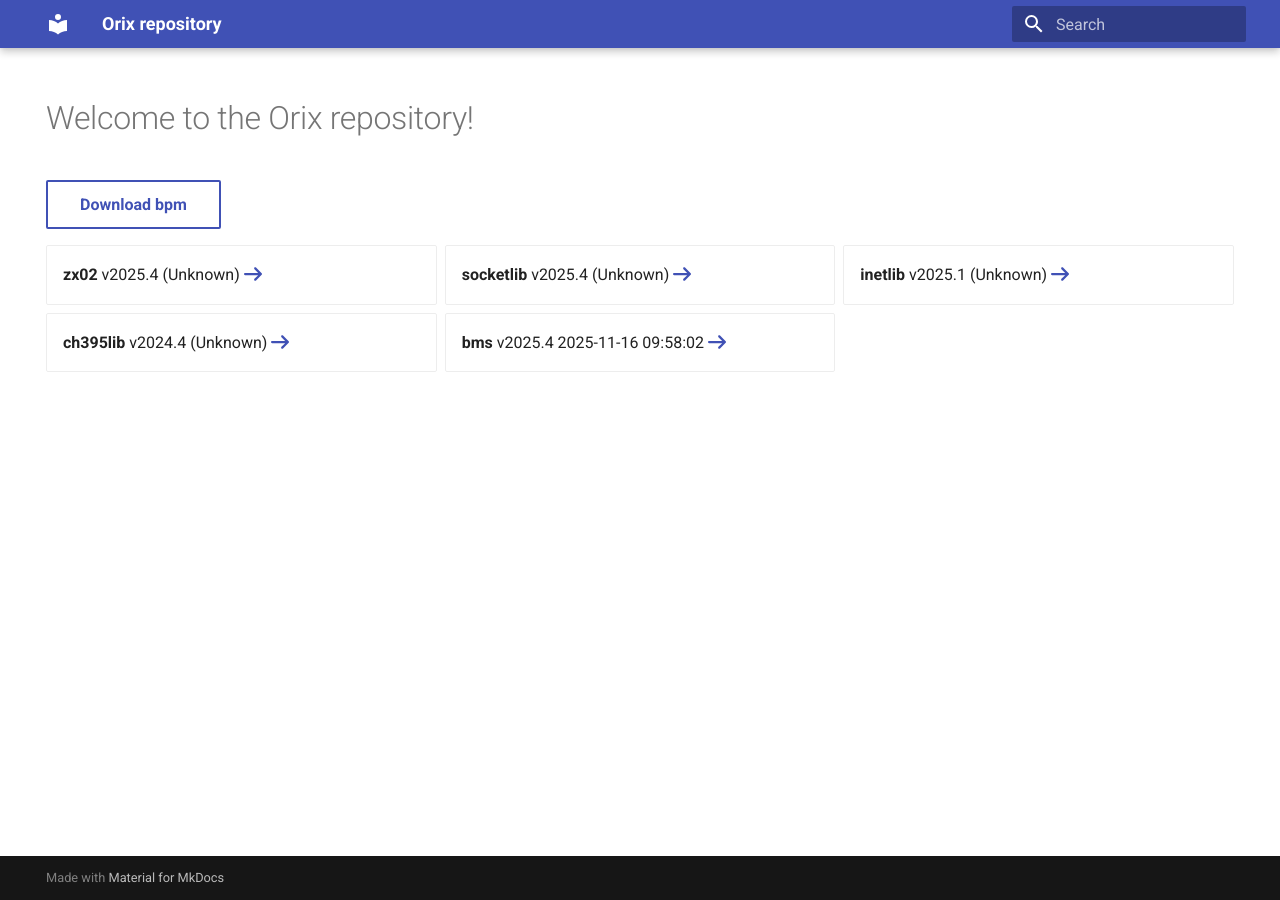
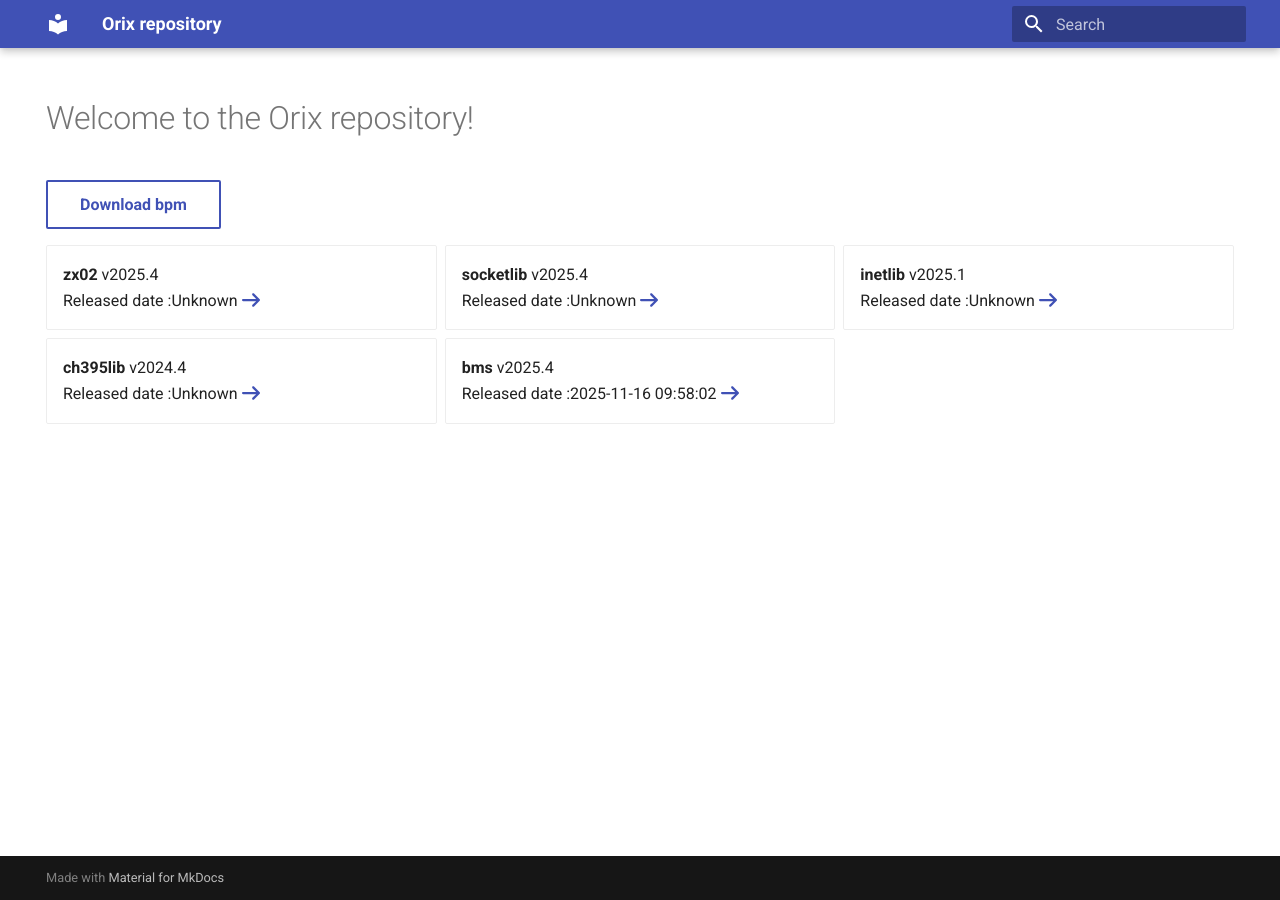
Before and after one commit to oriclibs/oriclibs.github.io, an MkDocs documentation site: the page built from docs/index.md, in a window 1280 px wide. Built offline with MkDocs 1.6.1 and Material for MkDocs 9.7.7, drawn with Linux system fonts in a browser that asks for light colours.

Commit message:
Mise à jour automatique via GitHub Actions

```diff
--- a/docs/index.md
+++ b/docs/index.md
@@ -9,18 +9,18 @@ hide:
 
 <div class="grid cards" markdown>
 -  __zx02__ v2025.4
-(Unknown)
+<br>Released date :Unknown
 [:fontawesome-solid-arrow-right: ](zx02/2025.4)
 -  __socketlib__ v2025.4
-(Unknown)
+<br>Released date :Unknown
 [:fontawesome-solid-arrow-right: ](socketlib/2025.4)
 -  __inetlib__ v2025.1
-(Unknown)
+<br>Released date :Unknown
 [:fontawesome-solid-arrow-right: ](inetlib/2025.1)
 -  __ch395lib__ v2024.4
-(Unknown)
+<br>Released date :Unknown
 [:fontawesome-solid-arrow-right: ](ch395lib/2024.4)
 -  __bms__ v2025.4
-2025-11-16 09:58:02
+<br>Released date :2025-11-16 09:58:02
 [:fontawesome-solid-arrow-right: ](bms/2025.4)
 </div>
```
